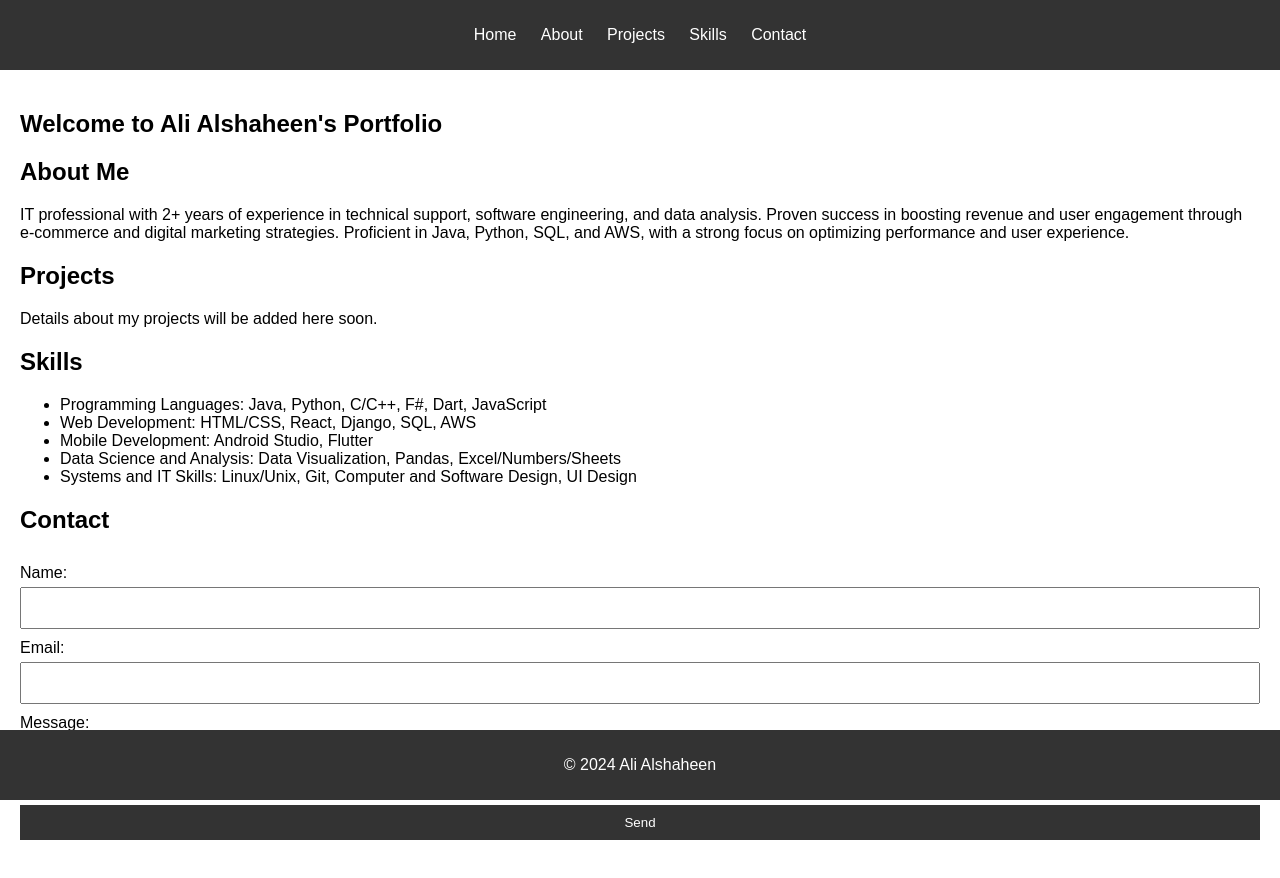
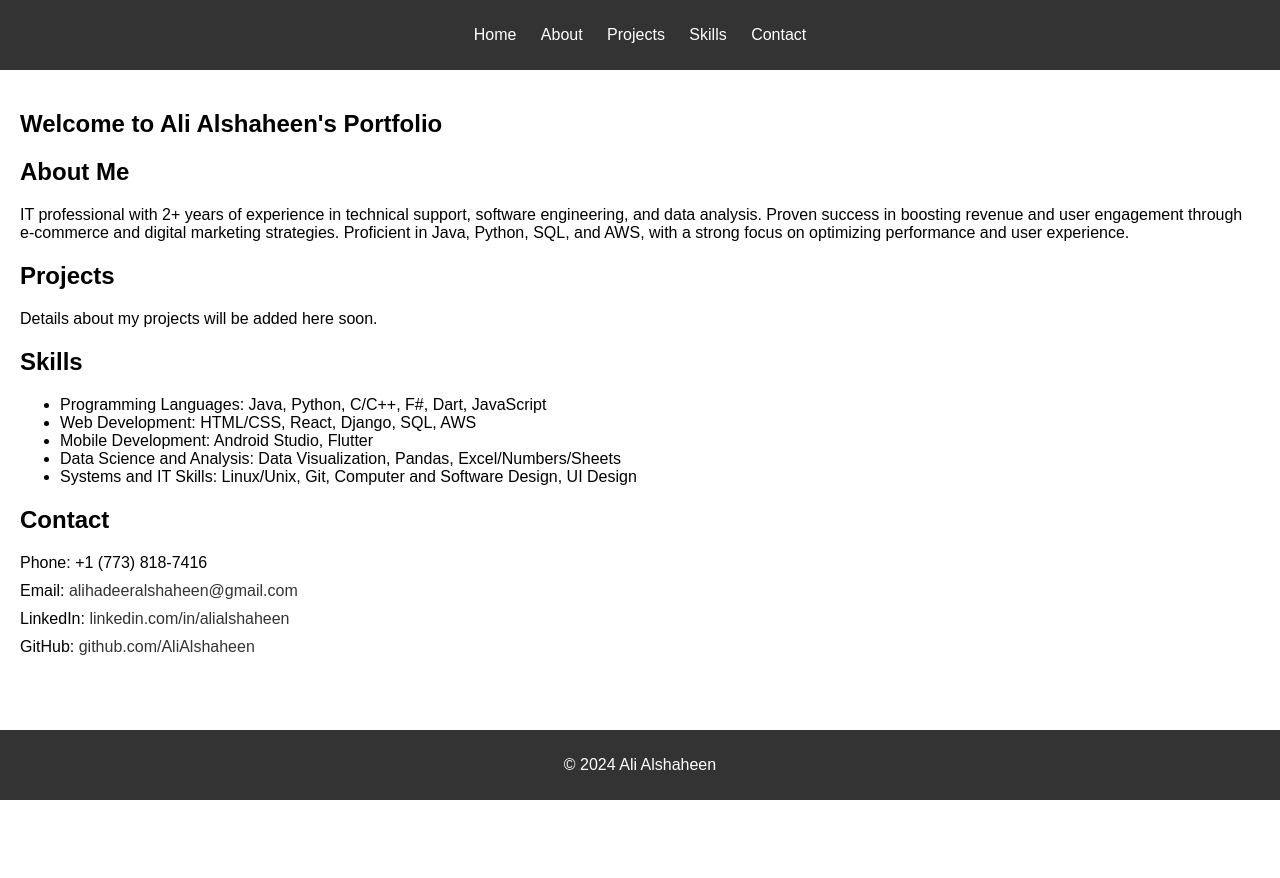
Before and after one commit to AliAlshaheen/portfolio-website, a plain HTML site: page index.html in a window 1280 px wide. After the commit the page ends 800 px from the top, so only its background shows below. Drawn offline with Linux system fonts and the light colour scheme; a script that the page names is missing.

Commit message:
Contact Section
Removed Forum and added a list of contacts

```diff
--- a/index.html
+++ b/index.html
@@ -53,25 +53,15 @@
             </ul>
         </section>
 
-        <!-- Contact section with a form -->
+        <!-- Contact section -->
         <section id="contact">
             <h2>Contact</h2>
-            <form>
-                <!-- Name input -->
-                <label for="name">Name:</label>
-                <input type="text" id="name" name="name" required>
-
-                <!-- Email input -->
-                <label for="email">Email:</label>
-                <input type="email" id="email" name="email" required>
-
-                <!-- Message textarea -->
-                <label for="message">Message:</label>
-                <textarea id="message" name="message" required></textarea>
-
-                <!-- Submit button -->
-                <button type="submit">Send</button>
-            </form>
+            <ul>
+                <li>Phone: +1 (773) 818-7416</li>
+                <li>Email: <a href="mailto:alihadeeralshaheen@gmail.com">alihadeeralshaheen@gmail.com</a></li>
+                <li>LinkedIn: <a href="https://linkedin.com/in/alialshaheen" target="_blank">linkedin.com/in/alialshaheen</a></li>
+                <li>GitHub: <a href="https://github.com/AliAlshaheen" target="_blank">github.com/AliAlshaheen</a></li>
+            </ul>
         </section>
     </main>
 
--- a/scripts/main.js
+++ /dev/null
@@ -1,8 +0,0 @@
-// Add event listener to the form to handle form submission
-document.querySelector('form').addEventListener('submit', function(event) {
-    // Prevent the default form submission behavior
-    event.preventDefault();
-
-    // Show an alert message
-    alert('Thank you for reaching out!');
-});
--- a/styles/styles.css
+++ b/styles/styles.css
@@ -51,31 +51,21 @@ footer {
     bottom: 0;
 }
 
-/* Form styling */
-form {
-    display: flex;
-    flex-direction: column;
+/* Contact section styling */
+#contact ul {
+    list-style: none;
+    padding: 0;
 }
 
-form label {
-    margin-top: 10px;
+#contact ul li {
+    margin-bottom: 10px;
 }
 
-form input, form textarea {
-    margin-top: 5px;
-    padding: 10px;
-    font-size: 16px;
+#contact a {
+    color: #333;
+    text-decoration: none;
 }
 
-form button {
-    margin-top: 10px;
-    padding: 10px;
-    background-color: #333;
-    color: white;
-    border: none;
-    cursor: pointer;
+#contact a:hover {
+    text-decoration: underline;
 }
-
-form button:hover {
-    background-color: #555;
-}
```
